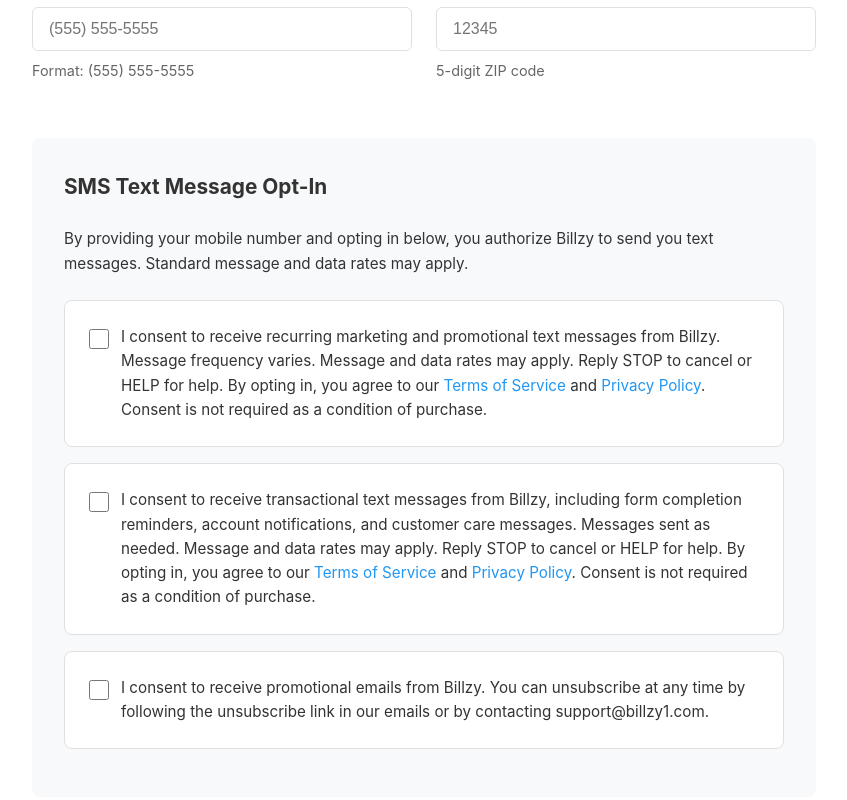
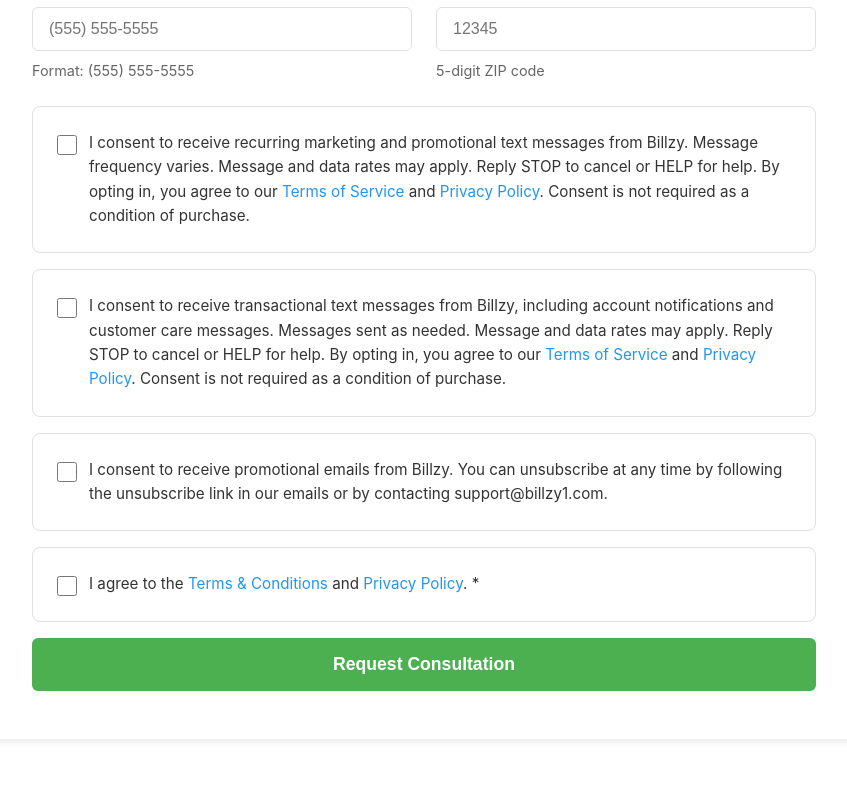
Before and after one commit to Textingman/nationwide-billzy, a Next.js app: page /early-access in a window 1280 px wide. Shown: the part 3060-3860 px from the top of the page, without its empty margins (216-1063 px from the left). Built offline with nearby package versions, Linux system fonts and the light colour scheme.

Commit message:
Remove sms-preferences wrapper from ContactForm checkboxes

```diff
--- a/src/components/ContactForm.js
+++ b/src/components/ContactForm.js
@@ -160,14 +160,6 @@
         </div>
       </div>
 
-      <div className="sms-preferences">
-        <h3>SMS Text Message Opt-In</h3>
-
-        <p className="form-info">
-          By providing your mobile number and opting in below, you authorize Billzy to send you text messages.
-          Standard message and data rates may apply.
-        </p>
-
       <div className="checkbox-container">
         <label className="checkbox-label">
           <input
@@ -196,8 +188,8 @@
             onChange={(e) => setFormData({ ...formData, customerCareTexts: e.target.checked })}
           />
           <span className="checkbox-text">
-              I consent to receive transactional text messages from Billzy, including form completion reminders,
-              account notifications, and customer care messages. Messages sent as needed. Message and data rates may apply.
+            I consent to receive transactional text messages from Billzy, including account notifications
+            and customer care messages. Messages sent as needed. Message and data rates may apply.
             Reply STOP to cancel or HELP for help. By opting in, you agree to our{' '}
             <a href="/terms" target="_blank" rel="noopener noreferrer">Terms of Service</a> and{' '}
             <a href="/privacy" target="_blank" rel="noopener noreferrer">Privacy Policy</a>.
@@ -219,7 +211,6 @@
             by following the unsubscribe link in our emails or by contacting support@billzy1.com.
           </span>
         </label>
-        </div>
       </div>
 
       <div className="checkbox-container">
```
Lines whose indentation alone changed are shown as unchanged.
